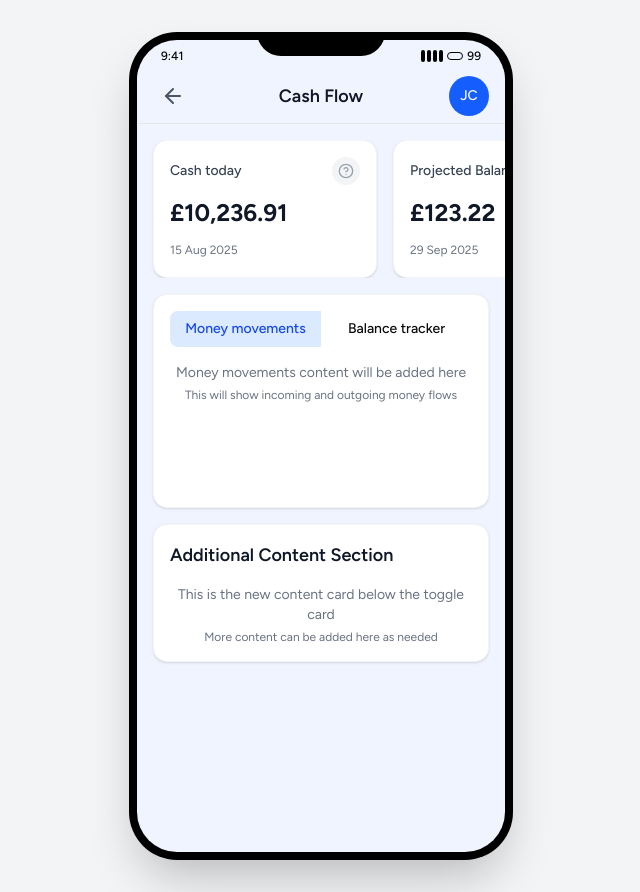
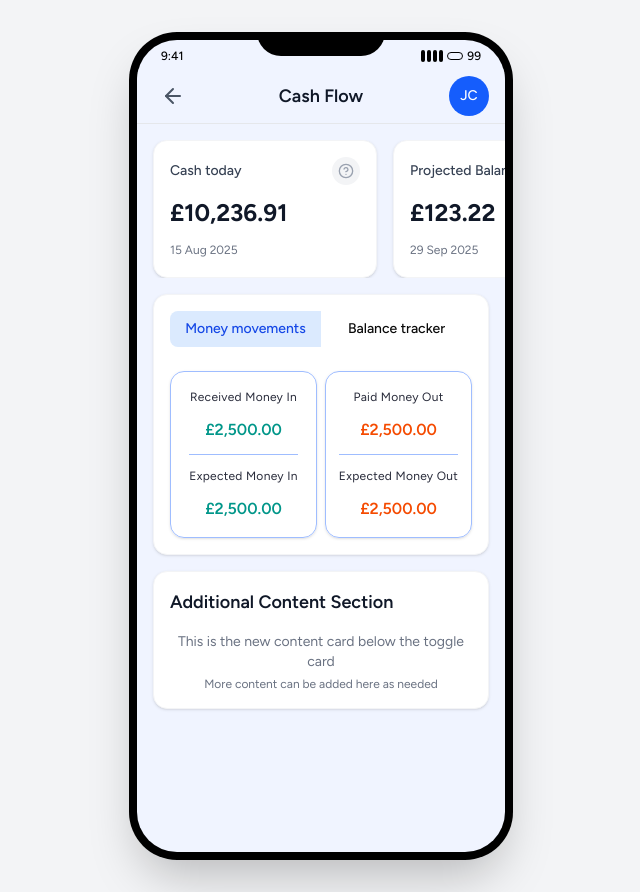
Before and after one commit to h8inc/tide-mocks, a Next.js app: page /cash-flow in a window 1280 px wide. Shown: the whole page, without its empty margins (319-959 px from the left). Built offline with nearby package versions, Linux system fonts and the light colour scheme.

Commit message:
Update ToggleCard: Clean design with transparent cards, proper Figtree typography, and centered layout

```diff
--- a/package.json
+++ b/package.json
@@ -16,9 +16,11 @@
     "@radix-ui/react-toggle": "^1.1.10",
     "@radix-ui/react-toggle-group": "^1.1.11",
     "@tailwindcss/postcss": "^4.1.12",
+    "@types/d3": "^7.4.3",
     "autoprefixer": "^10.4.21",
     "class-variance-authority": "^0.7.1",
     "clsx": "^2.1.1",
+    "d3": "^7.9.0",
     "lucide-react": "^0.539.0",
     "next": "15.4.6",
     "postcss": "^8.5.6",
--- /dev/null
+++ b/src/components/features/cash-flow/D3BarChart.tsx
@@ -0,0 +1,129 @@
+"use client"
+
+import React, { useEffect, useRef } from "react"
+import * as d3 from "d3"
+
+interface DataPoint {
+  month: string
+  amount: number
+}
+
+const sampleData: DataPoint[] = [
+  { month: "Jan", amount: 1200 },
+  { month: "Feb", amount: 1900 },
+  { month: "Mar", amount: 1500 },
+  { month: "Apr", amount: 2100 },
+  { month: "May", amount: 1800 },
+  { month: "Jun", amount: 2400 },
+]
+
+export function D3BarChart() {
+  const svgRef = useRef<SVGSVGElement>(null)
+
+  useEffect(() => {
+    if (!svgRef.current) return
+
+    // Clear any existing content
+    d3.select(svgRef.current).selectAll("*").remove()
+
+    // Set up dimensions
+    const margin = { top: 20, right: 20, bottom: 40, left: 60 }
+    const width = 400 - margin.left - margin.right
+    const height = 250 - margin.top - margin.bottom
+
+    // Create SVG
+    const svg = d3
+      .select(svgRef.current)
+      .attr("width", width + margin.left + margin.right)
+      .attr("height", height + margin.top + margin.bottom)
+      .append("g")
+      .attr("transform", `translate(${margin.left},${margin.top})`)
+
+    // Create scales
+    const xScale = d3
+      .scaleBand()
+      .domain(sampleData.map(d => d.month))
+      .range([0, width])
+      .padding(0.2)
+
+    const yScale = d3
+      .scaleLinear()
+      .domain([0, d3.max(sampleData, d => d.amount) || 0])
+      .range([height, 0])
+
+    // Add bars
+    svg
+      .selectAll(".bar")
+      .data(sampleData)
+      .enter()
+      .append("rect")
+      .attr("class", "bar")
+      .attr("x", d => xScale(d.month) || 0)
+      .attr("y", d => yScale(d.amount))
+      .attr("width", xScale.bandwidth())
+      .attr("height", d => height - yScale(d.amount))
+      .attr("fill", "#3B82F6")
+      .attr("rx", 4)
+      .attr("ry", 4)
+
+    // Add hover effects
+    svg
+      .selectAll(".bar")
+      .on("mouseover", function(event, d) {
+        d3.select(this)
+          .attr("fill", "#1D4ED8")
+          .attr("stroke", "#1E40AF")
+          .attr("stroke-width", 2)
+      })
+      .on("mouseout", function(event, d) {
+        d3.select(this)
+          .attr("fill", "#3B82F6")
+          .attr("stroke", "none")
+      })
+
+    // Add X axis
+    svg
+      .append("g")
+      .attr("transform", `translate(0,${height})`)
+      .call(d3.axisBottom(xScale))
+      .selectAll("text")
+      .attr("fill", "#6B7280")
+      .attr("font-size", "12px")
+
+    // Add Y axis
+    svg
+      .append("g")
+      .call(d3.axisLeft(yScale))
+      .selectAll("text")
+      .attr("fill", "#6B7280")
+      .attr("font-size", "12px")
+
+    // Add value labels on bars
+    svg
+      .selectAll(".bar-label")
+      .data(sampleData)
+      .enter()
+      .append("text")
+      .attr("class", "bar-label")
+      .attr("x", d => (xScale(d.month) || 0) + xScale.bandwidth() / 2)
+      .attr("y", d => yScale(d.amount) - 8)
+      .attr("text-anchor", "middle")
+      .attr("fill", "#374151")
+      .attr("font-size", "11px")
+      .attr("font-weight", "600")
+      .text(d => `£${d.amount}`)
+
+  }, [])
+
+  return (
+    <div className="bg-white rounded-xl p-4 shadow-sm border border-gray-100">
+      <h3 className="text-lg font-semibold text-gray-900 mb-4">Monthly Cash Flow</h3>
+      <div className="flex justify-center">
+        <svg ref={svgRef} className="w-full max-w-md"></svg>
+      </div>
+      <p className="text-xs text-gray-500 text-center mt-2">
+        Sample D3.js bar chart - hover over bars to see effects
+      </p>
+    </div>
+  )
+}
--- a/src/components/features/cash-flow/ToggleCard.tsx
+++ b/src/components/features/cash-flow/ToggleCard.tsx
@@ -10,7 +10,7 @@ export function ToggleCard() {
     <div className="mx-4">
       <div className="bg-white rounded-xl p-4 shadow-sm border border-gray-100">
         {/* Toggle Group */}
-        <div className="mb-4">
+        <div className="mb-6">
           <ToggleGroup
             type="single"
             value={activeTab}
@@ -19,13 +19,13 @@ export function ToggleCard() {
           >
             <ToggleGroupItem
               value="money-movements"
-              className="data-[state=on]:bg-blue-100 data-[state=on]:text-blue-700 data-[state=on]:font-medium rounded-l-lg rounded-r-none border-r-0"
+              className="data-[state=on]:bg-blue-100 data-[state=on]:text-blue-700 data-[state=on]:font-medium rounded-l-lg rounded-r-none border-r-0 transition-all duration-200"
             >
               Money movements
             </ToggleGroupItem>
             <ToggleGroupItem
               value="balance-tracker"
-              className="data-[state=on]:bg-blue-100 data-[state=on]:text-blue-700 data-[state=on]:font-medium rounded-l-lg rounded-r-none border-l-0"
+              className="data-[state=on]:bg-blue-100 data-[state=on]:text-blue-700 data-[state=on]:font-medium rounded-l-lg rounded-r-none border-l-0 transition-all duration-200"
             >
               Balance tracker
             </ToggleGroupItem>
@@ -35,10 +35,52 @@ export function ToggleCard() {
         {/* Content Area */}
         <div className="min-h-[8rem]">
           {activeTab === "money-movements" ? (
-            <div className="space-y-4">
-              <div className="text-center text-gray-500">
-                <p className="text-sm">Money movements content will be added here</p>
-                <p className="text-xs mt-1">This will show incoming and outgoing money flows</p>
+            <div className="space-y-6">
+              {/* Summary Cards */}
+              <div className="grid grid-cols-2 gap-2">
+                {/* Money In Card */}
+                <div className="bg-transparent rounded-xl py-4 px-2 border border-[#9FBDFF] shadow-sm flex flex-col items-center justify-center">
+                  <h4 className="text-[12px] font-figtree text-[#282B3A] mb-3 text-center tracking-wide">
+                    Received Money In
+                  </h4>
+                  <div className="space-y-3 text-center">
+                    <div>
+                      <div className="text-[16px] font-figtree font-semibold text-teal-600">
+                        £2,500.00
+                      </div>
+                    </div>
+                    <div className="border-t border-[#9FBDFF] pt-3">
+                      <div className="text-[12px] font-figtree text-[#282B3A] mb-3 tracking-wide">
+                        Expected Money In
+                      </div>
+                      <div className="text-[16px] font-figtree font-semibold text-teal-600">
+                        £2,500.00
+                      </div>
+                    </div>
+                  </div>
+                </div>
+
+                {/* Money Out Card */}
+                <div className="bg-transparent rounded-xl py-4 px-2 border border-[#9FBDFF] shadow-sm flex flex-col items-center justify-center">
+                  <h4 className="text-[12px] font-figtree text-[#282B3A] mb-3 text-center tracking-wide">
+                    Paid Money Out
+                  </h4>
+                  <div className="space-y-3 text-center">
+                    <div>
+                      <div className="text-[16px] font-figtree font-semibold text-orange-600">
+                        £2,500.00
+                      </div>
+                    </div>
+                    <div className="border-t border-[#9FBDFF] pt-3">
+                      <div className="text-[12px] font-figtree text-[#282B3A] mb-3 tracking-wide">
+                        Expected Money Out
+                      </div>
+                      <div className="text-[16px] font-figtree font-semibold text-orange-600">
+                        £2,500.00
+                      </div>
+                    </div>
+                  </div>
+                </div>
               </div>
             </div>
           ) : (
```
Also changed, not shown: 2 other files (tests, documents, lock files or other folders).
